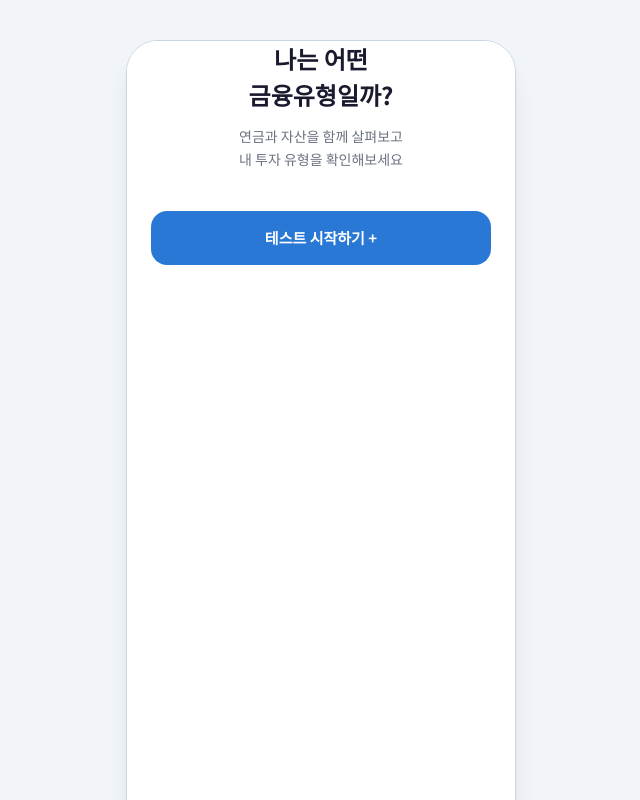
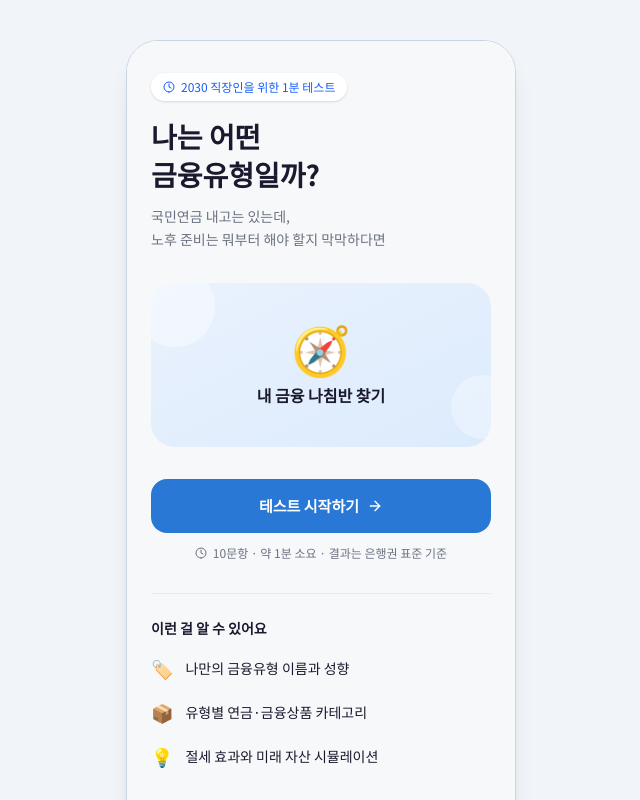
Before and after one commit to 2026-AI-Challenge-swu/mydata-frontend, a React (Vite) app: page / in a window 1280 px wide. Shown: the top 800 px of the page, without its empty margins (319-959 px from the left). Built offline with nearby package versions, Linux system fonts and the light colour scheme; no server answers.

Commit message:
style: 진입화면 Figma 시안대로 아이콘/레이아웃 정교화
시계·화살표 아이콘은 Figma "Copy as SVG"로 정확한 path 추출,
나침반/태그/박스/전구는 실제로는 이모지 텍스트라 그대로 대체.

```diff
--- a/src/features/mydata/screens/EntryScreen.tsx
+++ b/src/features/mydata/screens/EntryScreen.tsx
@@ -1,28 +1,102 @@
 import { useNavigate } from 'react-router-dom';
+
+// Figma "Copy as SVG"로 그대로 받아온 아이콘 — 배지/캡션 공용
+function ClockIcon({ className = 'h-3 w-3' }: { className?: string }) {
+  return (
+    <svg viewBox="0 0 12 12" fill="none" className={className} aria-hidden="true">
+      <path
+        d="M6 11C8.76142 11 11 8.76142 11 6C11 3.23858 8.76142 1 6 1C3.23858 1 1 3.23858 1 6C1 8.76142 3.23858 11 6 11Z"
+        stroke="currentColor"
+        strokeLinecap="round"
+        strokeLinejoin="round"
+      />
+      <path d="M6 3V6L8 7" stroke="currentColor" strokeLinecap="round" strokeLinejoin="round" />
+    </svg>
+  );
+}
+
+// Figma "Copy as SVG"로 그대로 받아온 화살표 아이콘 (버튼 안, 흰색 고정)
+function ArrowRightIcon() {
+  return (
+    <svg viewBox="0 0 16 16" fill="none" className="h-4 w-4" aria-hidden="true">
+      <path d="M3.33325 8H12.6666" stroke="white" strokeWidth="1.33333" strokeLinecap="round" strokeLinejoin="round" />
+      <path
+        d="M8 3.33337L12.6667 8.00004L8 12.6667"
+        stroke="white"
+        strokeWidth="1.33333"
+        strokeLinecap="round"
+        strokeLinejoin="round"
+      />
+    </svg>
+  );
+}
 
 export function EntryScreen() {
   const navigate = useNavigate();
 
   return (
-    <div className="flex h-full w-full flex-col justify-center bg-white px-6 pb-16 text-center">
-      <h1 className="text-2xl leading-[36px] font-bold text-[#1A1A2E]">
+    <div className="flex h-full w-full flex-col bg-[#F7F8FA] px-6 pt-8 pb-10">
+      {/* 상단 배지 */}
+      <div className="inline-flex w-fit items-center gap-1.5 rounded-full bg-white px-3 py-1.5 text-xs font-medium text-[#155DFC] shadow-sm">
+        <ClockIcon />
+        2030 직장인을 위한 1분 테스트
+      </div>
+
+      {/* 타이틀 */}
+      <h1 className="mt-4 text-[28px] leading-[38px] font-bold text-[#1A1A2E]">
         나는 어떤
         <br />
         금융유형일까?
       </h1>
-      <p className="mx-auto mt-3 w-[280px] text-sm leading-[22.75px] text-[#6B7280]">
-        연금과 자산을 함께 살펴보고
-        <br />내 투자 유형을 확인해보세요
+
+      {/* 서브타이틀 */}
+      <p className="mt-3 text-sm leading-[22.75px] text-[#6B7280]">
+        국민연금 내고는 있는데,
+        <br />
+        노후 준비는 뭐부터 해야 할지 막막하다면
       </p>
 
-      <div className="mt-10 w-full max-w-sm">
-        <button
-          className="w-full rounded-2xl bg-[#2A78D6] py-4 text-[15px] leading-[22.5px] font-bold text-white"
-          onClick={() => navigate('/mydata/consent')}
-        >
-          테스트 시작하기 +
-        </button>
+      {/* 나침반 카드 */}
+      <div className="relative mt-8 flex flex-col items-center overflow-hidden rounded-3xl bg-gradient-to-br from-[#EAF2FE] to-[#DCEBFC] py-10">
+        <div className="absolute -top-4 -left-4 h-20 w-20 rounded-full bg-white/40" />
+        <div className="absolute -right-6 bottom-2 h-16 w-16 rounded-full bg-white/30" />
+        <span className="text-5xl leading-none">🧭</span>
+        <span className="mt-3 text-base font-bold text-[#1A1A2E]">내 금융 나침반 찾기</span>
       </div>
+
+      {/* CTA 버튼 */}
+      <button
+        className="mt-8 flex w-full items-center justify-center gap-2 rounded-2xl bg-[#2A78D6] py-4 text-[15px] font-bold text-white"
+        onClick={() => navigate('/mydata/consent')}
+      >
+        테스트 시작하기
+        <ArrowRightIcon />
+      </button>
+
+      {/* 캡션 */}
+      <div className="mt-3 flex items-center justify-center gap-1.5 text-xs text-[#6B7280]">
+        <ClockIcon />
+        10문항 · 약 1분 소요 · 결과는 은행권 표준 기준
+      </div>
+
+      <div className="mt-8 border-t border-black/5" />
+
+      {/* 안내 리스트 */}
+      <h2 className="mt-6 text-sm font-bold text-[#1A1A2E]">이런 걸 알 수 있어요</h2>
+      <ul className="mt-4 flex flex-col gap-4">
+        <li className="flex items-center gap-3 text-sm text-[#1A1A2E]">
+          <span className="text-lg">🏷️</span>
+          나만의 금융유형 이름과 성향
+        </li>
+        <li className="flex items-center gap-3 text-sm text-[#1A1A2E]">
+          <span className="text-lg">📦</span>
+          유형별 연금·금융상품 카테고리
+        </li>
+        <li className="flex items-center gap-3 text-sm text-[#1A1A2E]">
+          <span className="text-lg">💡</span>
+          절세 효과와 미래 자산 시뮬레이션
+        </li>
+      </ul>
     </div>
   );
 }
```
